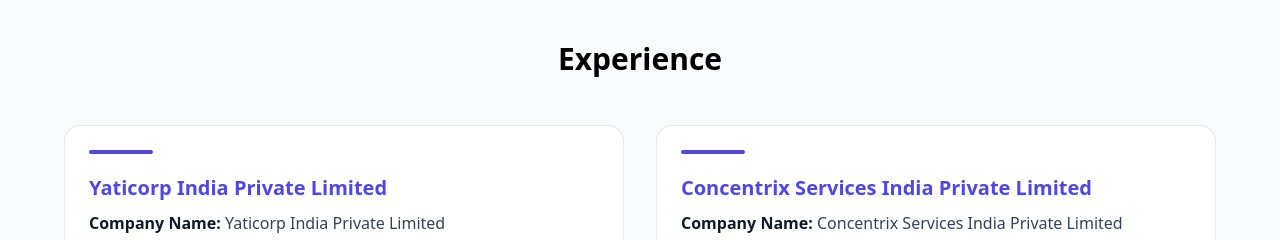
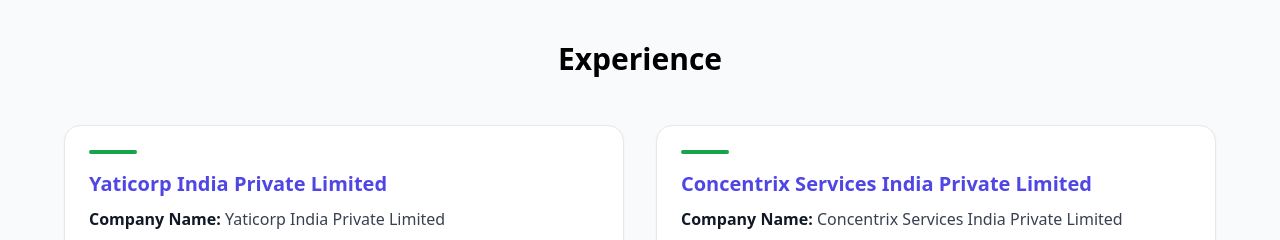
Before and after one commit to kiranCC21/my-portfolio, a React (Vite) app: page / in a window 1280 px wide. Shown: the part 1237-1477 px from the top of the page. Built offline with nearby package versions, Linux system fonts and the light colour scheme.

Commit message:
Update Exp.jsx

```diff
--- a/src/sections/Exp.jsx
+++ b/src/sections/Exp.jsx
@@ -56,7 +56,7 @@
             className="bg-white p-6 rounded-2xl shadow-sm border hover:shadow-md transition relative overflow-hidden"
           >
              {/* Horizontal Line at Top Left */}
-            <div className="w-16 h-1 bg-indigo-600 rounded-full mb-5"></div>
+            <div className="w-12 h-1 bg-green-600 mb-4 rounded-full" />
 
             {/* Header */}
             <div className="flex justify-between items-center mb-2">
```
